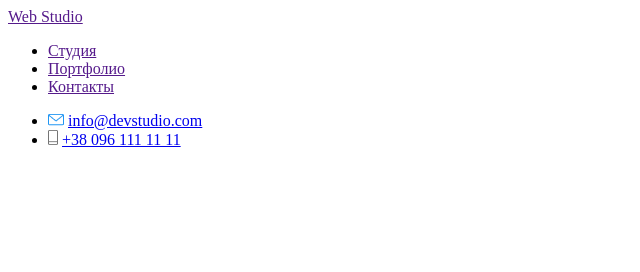
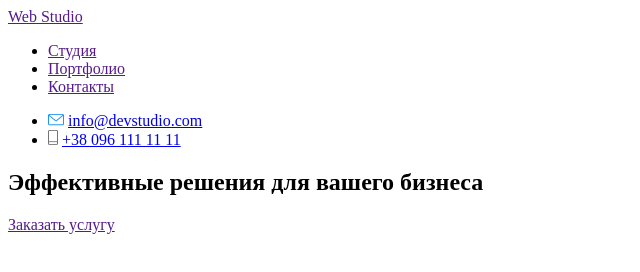
Before and after one commit to UshakovaNataliia/goit-markup-hw-01, a plain HTML site: page index.html in a window 1280 px wide. Shown: the whole page, without its empty margins (0-640 px from the left). Drawn offline with Linux system fonts and the light colour scheme.

Commit message:
added hero

```diff
--- a/index.html
+++ b/index.html
@@ -30,5 +30,9 @@
         </section>
       </nav>
     </header>
+    <section>
+      <h1>Эффективные решения для вашего бизнеса</h1>
+      <a href="">Заказать услугу</a>
+    </section>
   </body>
 </html>
```
